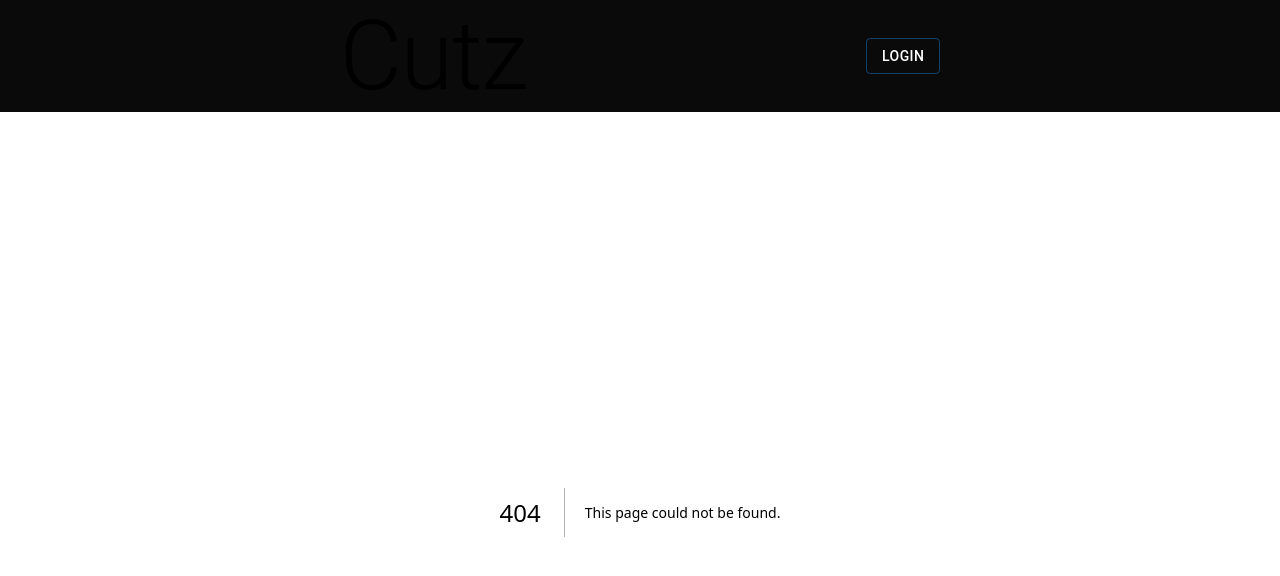
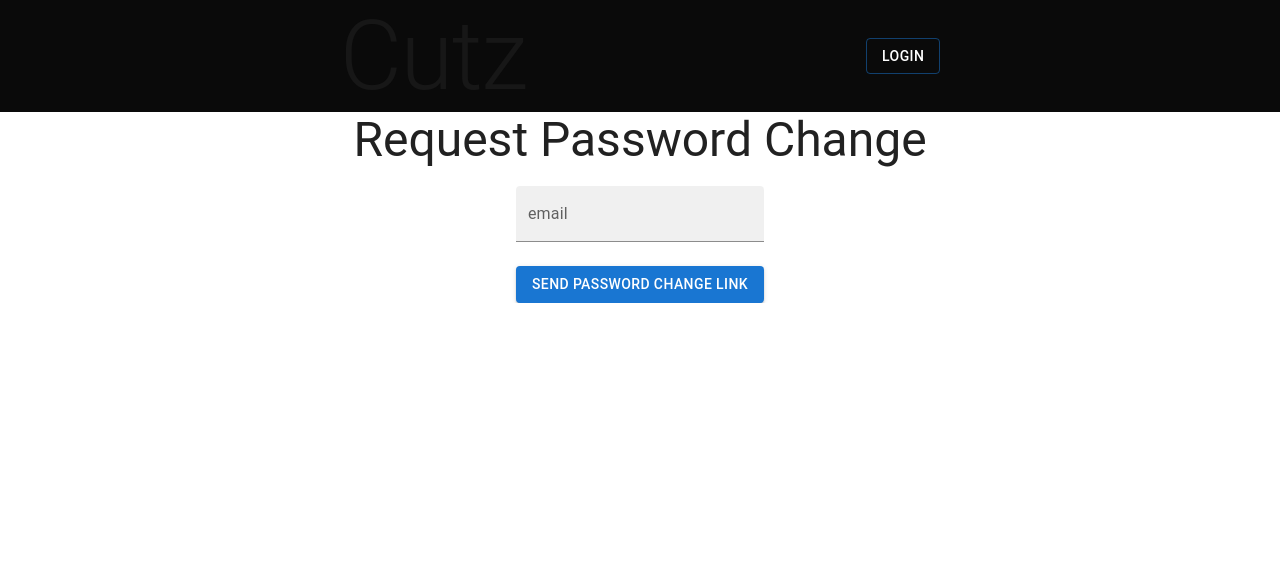
Before and after one commit to b4thestorm/cutz-admin, a Next.js app: page /reset-password in a window 1280 px wide. Before the commit this address had no page. Shown: the top 576 px of the page. Built offline with nearby package versions, Linux system fonts and the light colour scheme.

Commit message:
add password reset feature

```diff
--- a/src/app/components/loginForm.tsx
+++ b/src/app/components/loginForm.tsx
@@ -1,4 +1,4 @@
-import { Button, Box, Stack, TextField, Card } from "@mui/material";
+import { Button, Box, TextField, Card, Link } from "@mui/material";
 import { redirect } from "next/navigation";
 import { useContext, useState } from "react";
 import { UserContext } from "../contexts/userContext";
@@ -49,9 +49,10 @@ export function LoginForm() {
       <Card sx={{height: 250, width: 250, marginTop: 20}}>
             <form>
             <Box sx={{display: "flex", flexDirection:"column", justifyContent: "space-evenly", alignContent: "flex-end", paddingLeft: 5, paddingRight:5, width: 250, height: 250}}>
-                <TextField id="email" label="email" variant="outlined" value={credentials.email} onChange={(event) => handleChange(event)} required/>
+                <TextField id="email" label="email" variant="outlined" value={credentials.email} onChange={(event) => handleChange(event)} />
                 <TextField id="password" label="password" variant="outlined" value={credentials.password} onChange={(event) => handleChange(event)} type="password"></TextField>
                 <Button variant="contained" color="primary" onClick={handleSubmit}>Login</Button>
+                <Link href={"/reset-password"} sx={{alignSelf: 'flex-end'}}>Forgot my password</Link>
             </Box>
             </form>
 
--- a/src/app/login/page.tsx
+++ b/src/app/login/page.tsx
@@ -3,8 +3,6 @@ import { Box, Container } from "@mui/material";
 import { LoginForm } from "../components/loginForm";
 
 export default function Login() {
-
-
     return (
         <Container>
         <Box sx={{display: "flex", justifyContent: "center", alignItems: "center"}}>
--- /dev/null
+++ b/src/app/reset-password/page.tsx
@@ -0,0 +1,37 @@
+'use client'
+import { Box, Container, TextField, Button, Stack, Typography } from "@mui/material";
+import {useState} from 'react';
+import { BASE_URL, getCookie } from "../utils/utils";
+
+export default function RequestPasswordReset() {
+    const [email, setEmail] = useState<string>("")
+
+    const handleSubmit = () => {
+        const csrftoken = getCookie('csrftoken') as string;
+        fetch(`${BASE_URL}/send-reset-link`, {
+            method: 'POST',
+                headers: {
+                'Accept': 'application/json',
+                'Content-Type': 'application/json; charset=UTF-8',
+                'X-CSRFToken': csrftoken
+                },
+                body: JSON.stringify({email: email}),
+              }).then((r) => {
+                return r.json()
+              })
+    }
+    return (
+        <Container>
+        <Stack sx={{display: "flex", justifyContent: "center", alignItems: "center"}} direction={'column'}>
+            <Typography variant="h3" color="textPrimary">Request Password Change</Typography>
+            <br></br>
+            <form>
+                <Stack direction={'column'} spacing={3}>
+                    <TextField id={'email'}  label="email" variant="filled" value={email} onChange={(event) => setEmail(event.target.value)}></TextField>
+                    <Button variant="contained" color="primary" onClick={handleSubmit}>Send Password Change Link</Button>
+                </Stack>
+            </form>
+        </Stack>
+        </Container>
+    )
+}
```
Also changed, not shown: src/app/reset-password/[id]/[token]/page.tsx (added, +47 -0 lines).
